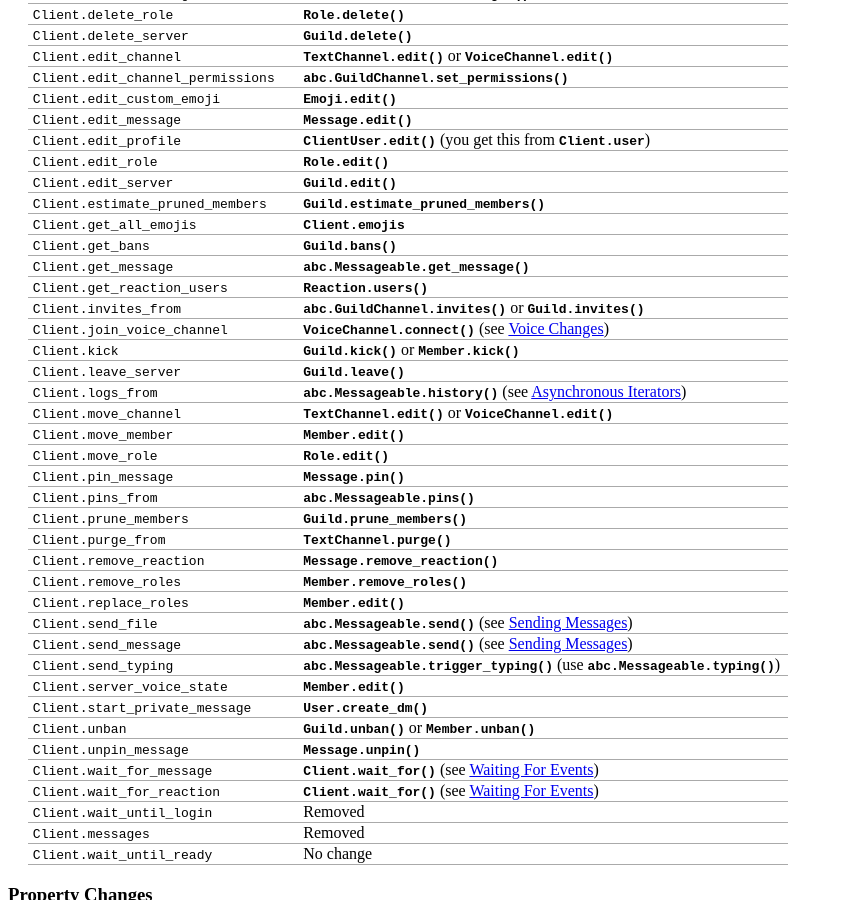
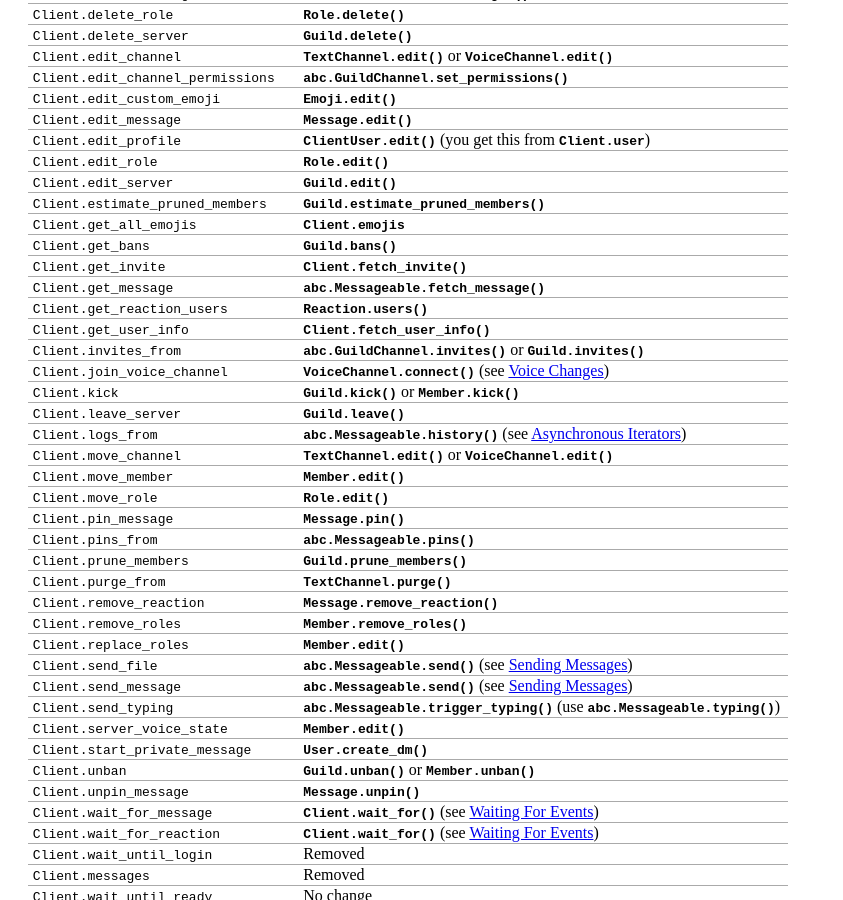
Before and after one commit to Rapptz/discord.py, a Sphinx documentation site: the page built from docs/migrating.rst, in a window 1280 px wide and 900 px high, scrolled down 1602 px. Shown: the whole window, without its empty margins (0-843 px from the left). Built offline with Sphinx 7.4.7, drawn with Linux system fonts in a browser that asks for light colours.

Commit message:
Fix InviteConverter, update migrating.rst

```diff
--- a/docs/migrating.rst
+++ b/docs/migrating.rst
@@ -148,9 +148,13 @@ A list of these changes is enumerated below.
 +---------------------------------------+------------------------------------------------------------------------------+
 | ``Client.get_bans``                   | :meth:`Guild.bans`                                                           |
 +---------------------------------------+------------------------------------------------------------------------------+
-| ``Client.get_message``                | :meth:`abc.Messageable.get_message`                                          |
+| ``Client.get_invite``                 | :meth:`Client.fetch_invite`                                                  |
++---------------------------------------+------------------------------------------------------------------------------+
+| ``Client.get_message``                | :meth:`abc.Messageable.fetch_message`                                        |
 +---------------------------------------+------------------------------------------------------------------------------+
 | ``Client.get_reaction_users``         | :meth:`Reaction.users`                                                       |
++---------------------------------------+------------------------------------------------------------------------------+
+| ``Client.get_user_info``              | :meth:`Client.fetch_user_info`                                               |
 +---------------------------------------+------------------------------------------------------------------------------+
 | ``Client.invites_from``               | :meth:`abc.GuildChannel.invites` or :meth:`Guild.invites`                    |
 +---------------------------------------+------------------------------------------------------------------------------+
```
Also changed, not shown: 1 other file.
